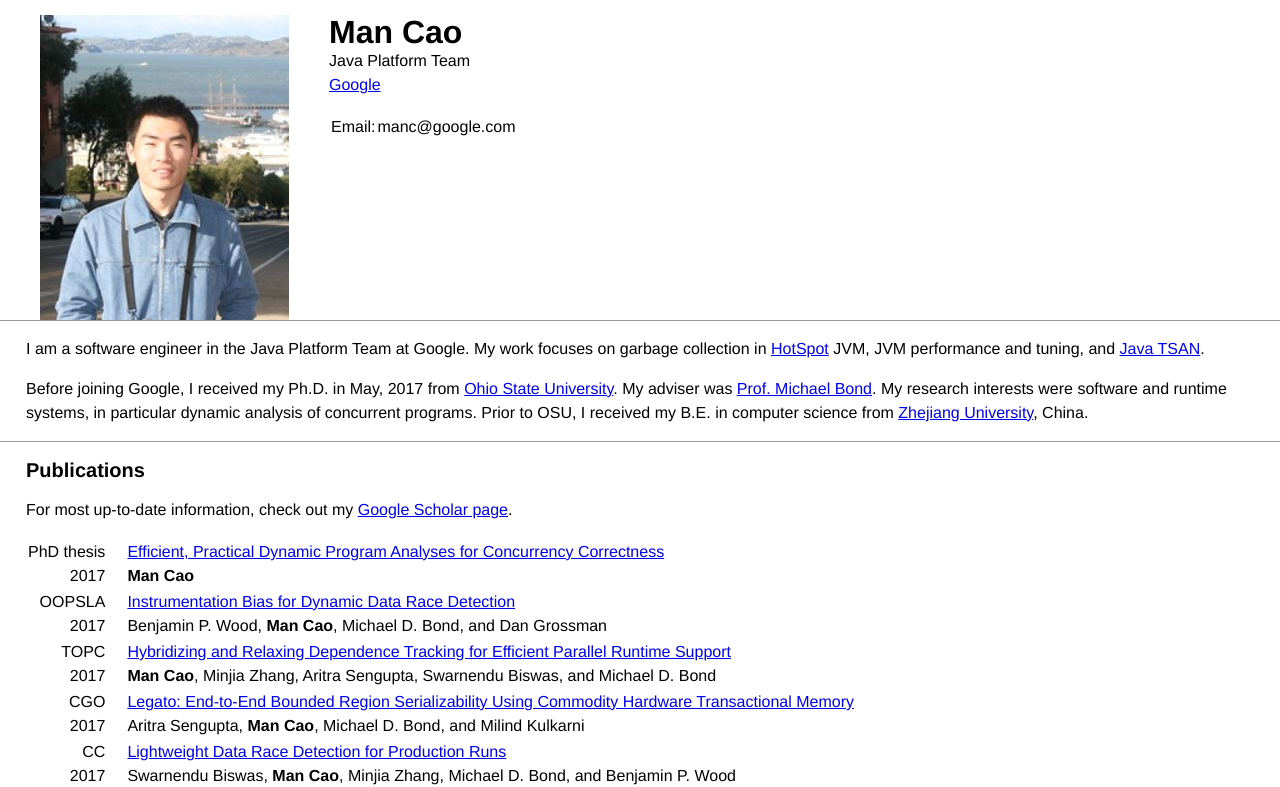
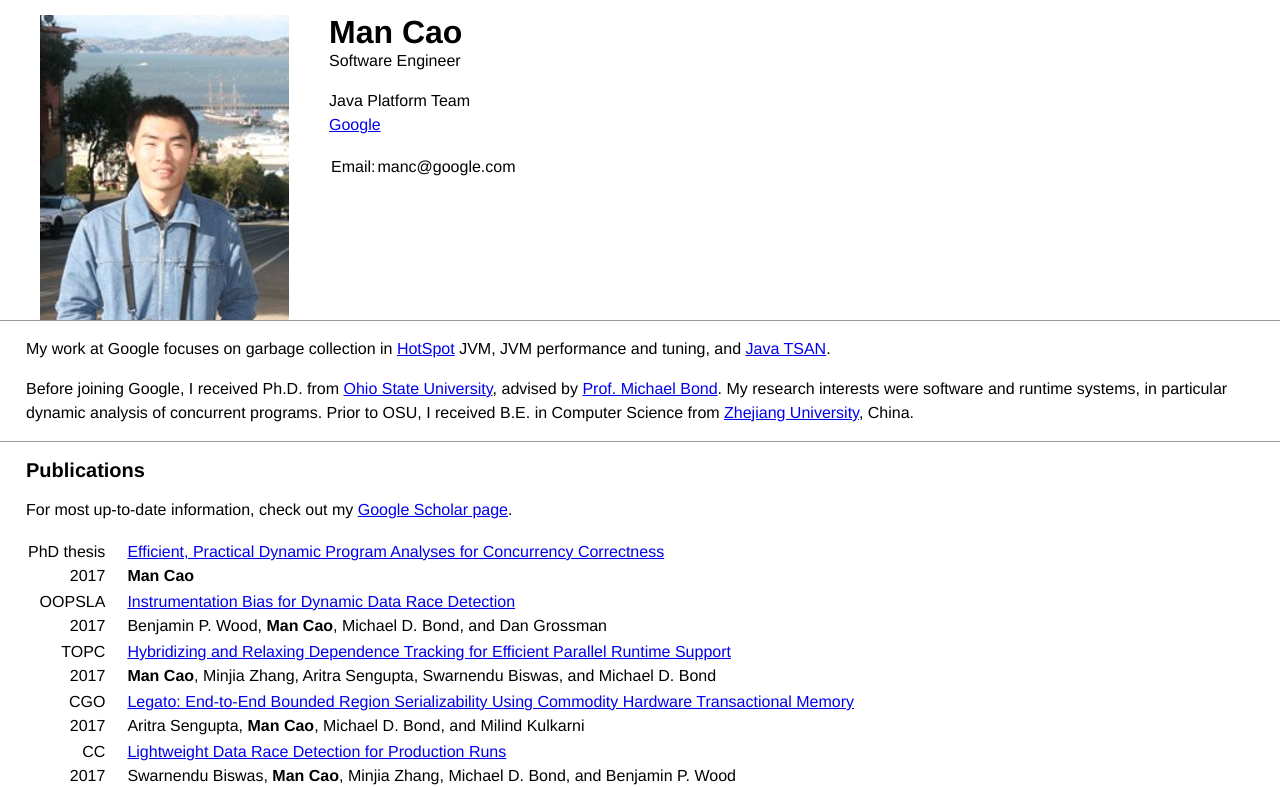
Before and after one commit to caoman/caoman.github.io, a plain HTML site: page index.html in a window 1280 px wide. Shown: the top 787 px of the page. Drawn offline with Linux system fonts and the light colour scheme.

Commit message:
shorten text

```diff
--- a/index.html
+++ b/index.html
@@ -34,6 +34,7 @@ function toggle(id) {
 <div id="contact-info">
 <img src="images/head.jpg" id="headpic" alt="headpicture" />
 <h1 class="myname">Man Cao</h1>
+<p>Software Engineer<br />
 <p>Java Platform Team<br />
 <a href="https://about.google/">Google</a></p>
 <table border="0">
@@ -54,8 +55,8 @@ Mountain View, CA 94043</p>
 </div>
 
 <div class="about">
-	<p>I am a software engineer in the Java Platform Team at Google. My work focuses on garbage collection in <a href="https://openjdk.java.net/groups/hotspot/">HotSpot</a> JVM, JVM performance and tuning, and <a href="https://wiki.openjdk.org/display/tsan/Main">Java TSAN</a>.</p>
-	<p>Before joining Google, I received my Ph.D. in May, 2017 from <a href="https://www.osu.edu/">Ohio State University</a>. My adviser was <a href="https://mdbond.github.io/">Prof. Michael Bond</a>. My research interests were software and runtime systems, in particular dynamic analysis of concurrent programs. Prior to OSU, I received my B.E. in computer science from <a href="https://www.zju.edu.cn">Zhejiang University</a>, China.</p>
+	<p>My work at Google focuses on garbage collection in <a href="https://openjdk.org/groups/hotspot/">HotSpot</a> JVM, JVM performance and tuning, and <a href="https://wiki.openjdk.org/display/tsan/Main">Java TSAN</a>.</p>
+	<p>Before joining Google, I received Ph.D. from <a href="https://www.osu.edu/">Ohio State University</a>, advised by <a href="https://mdbond.github.io/">Prof. Michael Bond</a>. My research interests were software and runtime systems, in particular dynamic analysis of concurrent programs. Prior to OSU, I received B.E. in Computer Science from <a href="https://www.zju.edu.cn">Zhejiang University</a>, China.</p>
 </div>
 <div class="about">
 <h2>Publications</h2>
```
